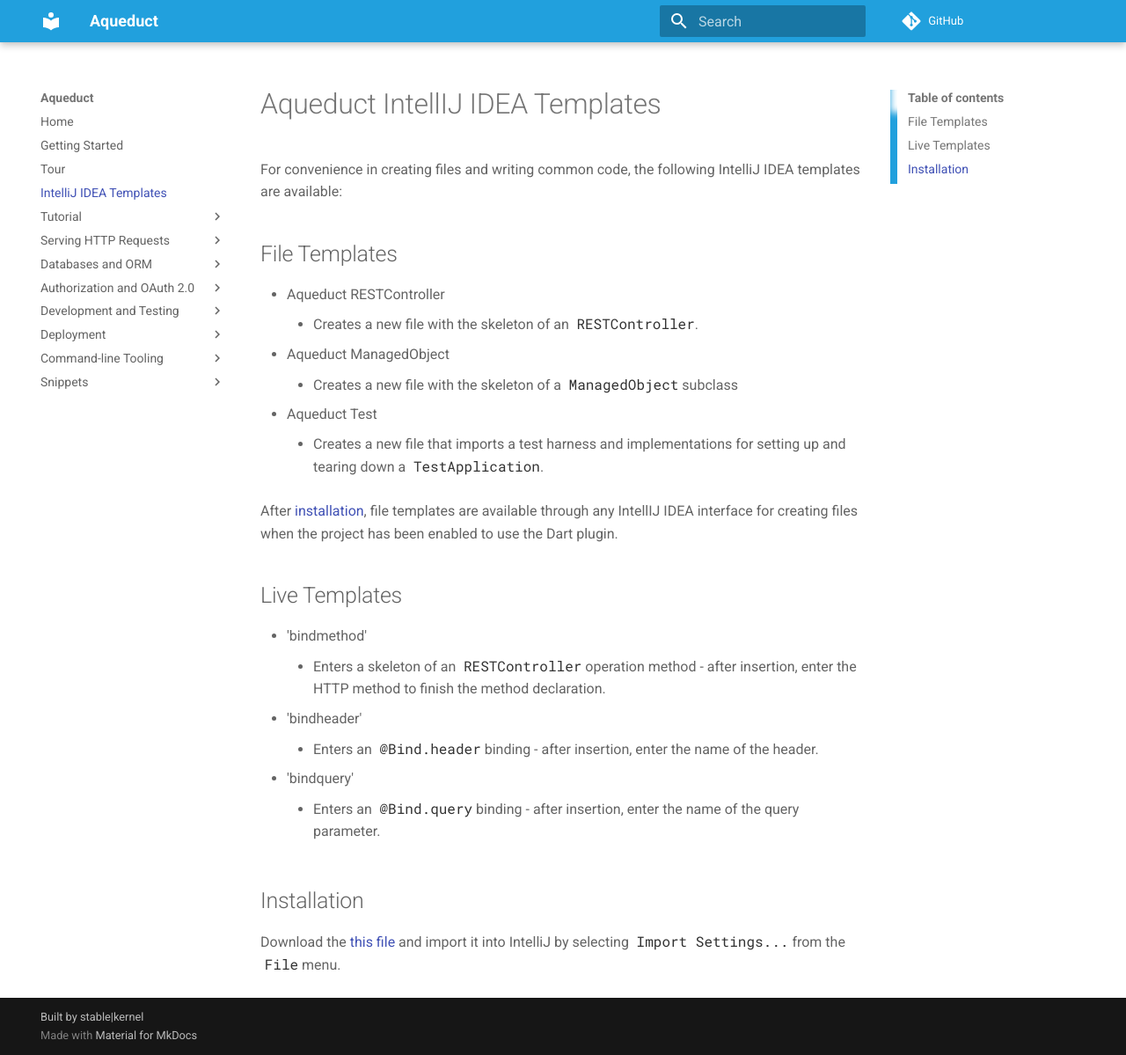
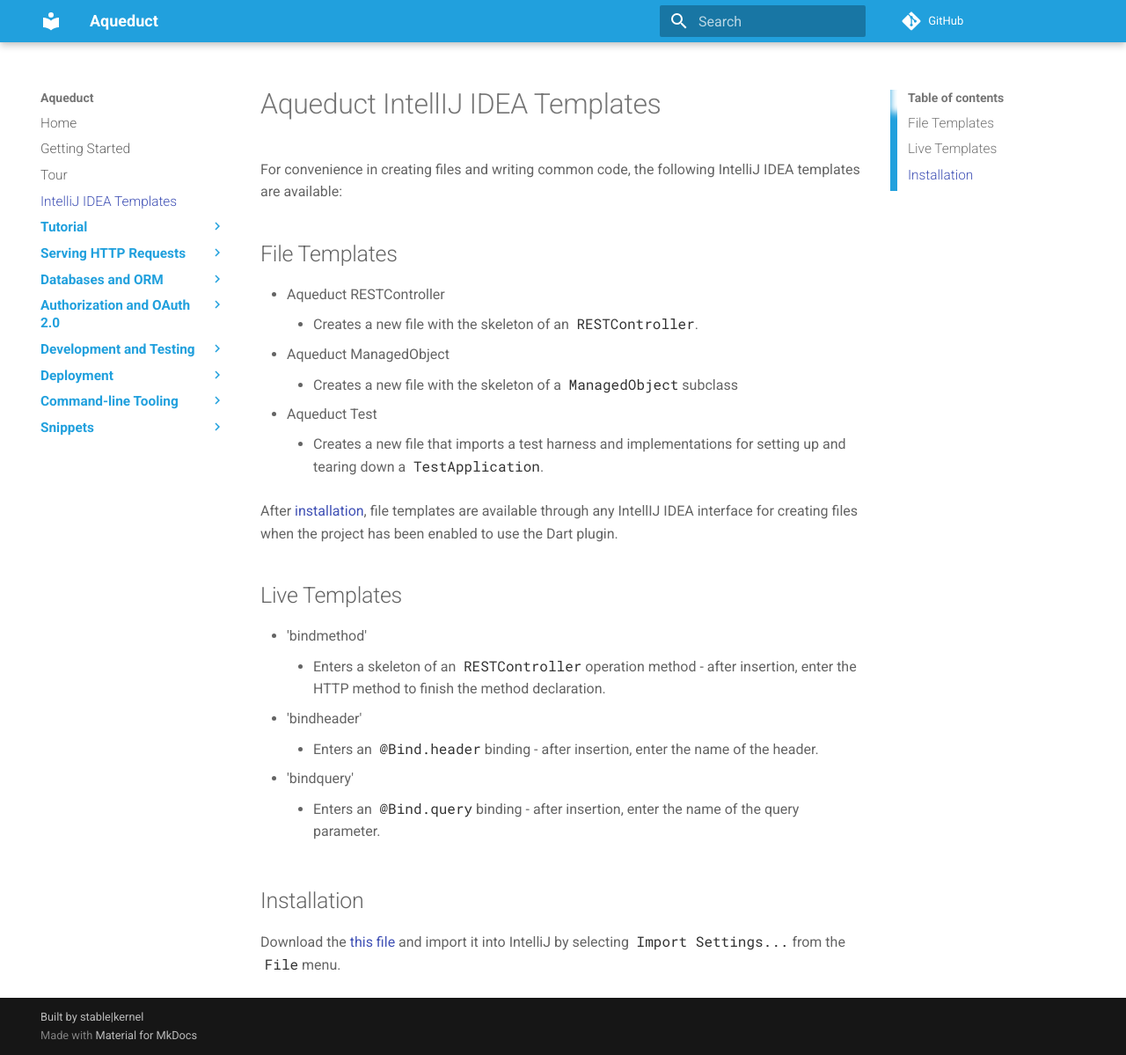
Before and after one commit to stablekernel/aqueduct, an MkDocs documentation site: the page built from source/docs/intellij.md, in a window 1280 px wide and 1199 px high. Shown: the whole window at 88% size. Built offline with MkDocs 1.6.1 and Material for MkDocs 9.7.7, drawn with Linux system fonts in a browser that asks for light colours; comment, search, counter and statistics services are not loaded; old or Windows-style settings are respelled for this version of MkDocs.

Commit message:
Add some css

```diff
--- a/source/docs/style/css/override.css
+++ b/source/docs/style/css/override.css
@@ -21,3 +21,28 @@
   font-size: 1.0em;
   color: rgb(50, 50, 50);
 }
+
+a.md-nav__link {
+  font-size: 1.1em;
+  font-weight: lighter;
+}
+
+a.md-nav__link--active {
+  font-size: 1.1em;
+  font-weight: lighter;
+  color: rgb(33, 160, 221);
+}
+
+.md-nav__item--nested>.md-nav__link {
+  color: rgb(33, 160, 221);
+  font-size: 1.1em;
+  font-weight: bold;
+}
+
+label[for="toc"] {
+  display: none;
+}
+
+label[for="drawer"] {
+  display: none;
+}
```
